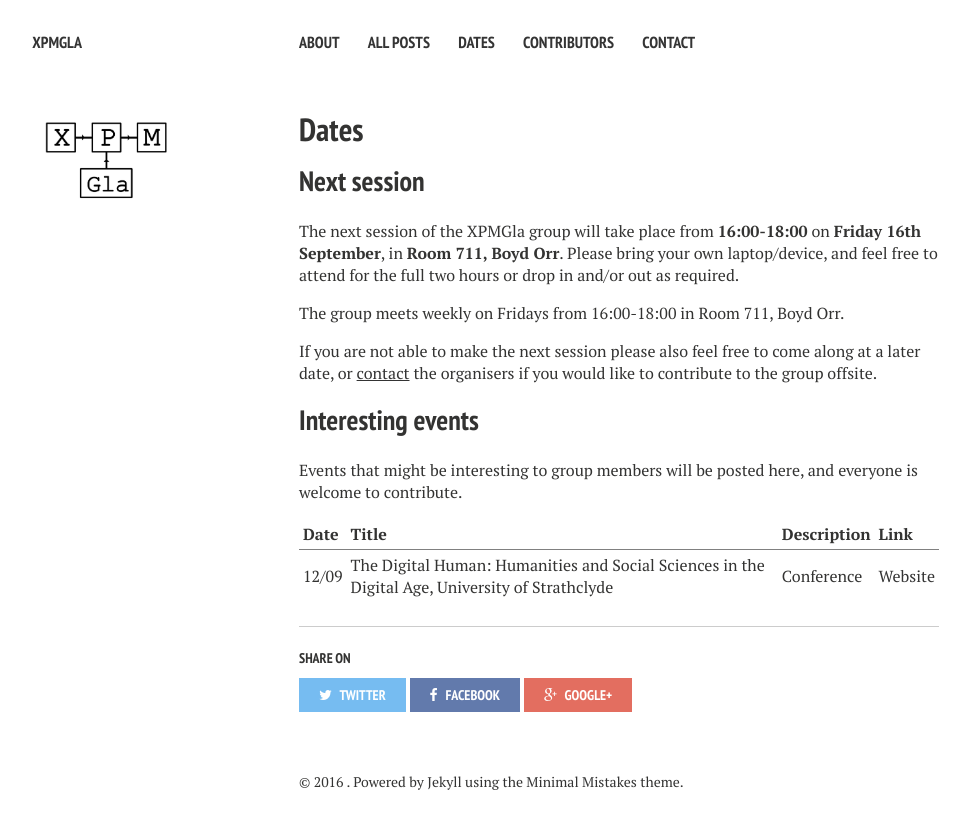
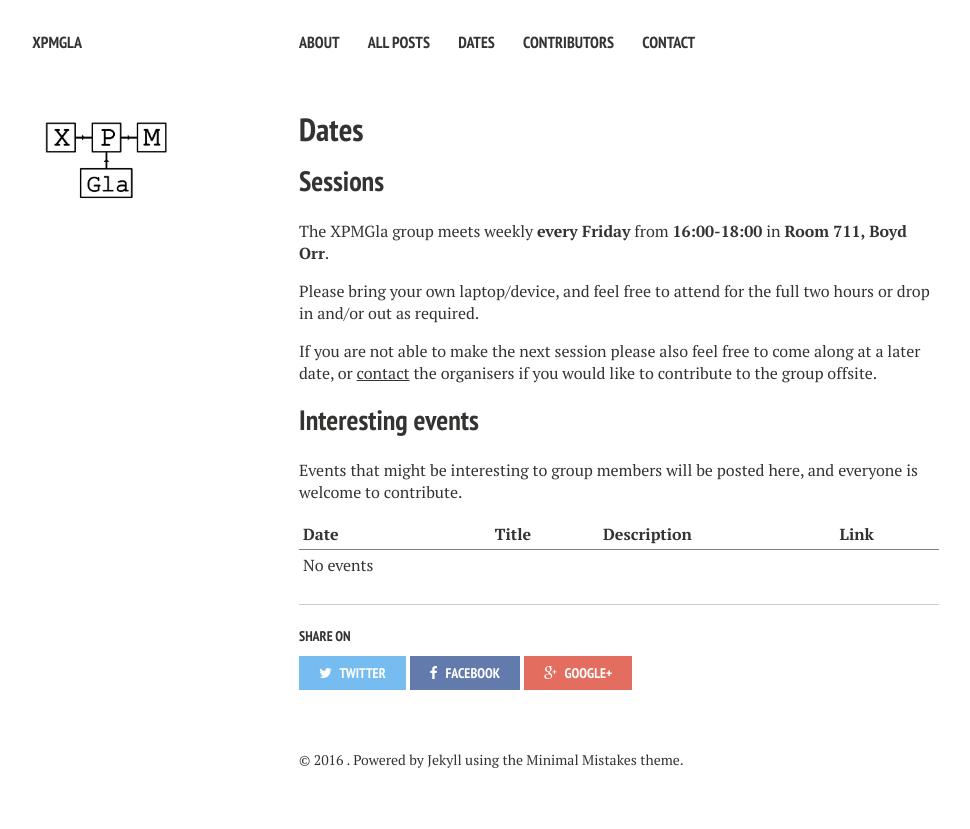
Before and after one commit to stujampur/xpmgla.github.io, a Jekyll site: the page built from dates/index.md, in a window 1280 px wide. Shown: the top 829 px of the page, without its empty margins (21-991 px from the left). Built offline with Jekyll 4.4.1, drawn with Linux system fonts in a browser that asks for light colours; nearby versions of some CDN libraries.

Commit message:
type-os/dates

```diff
--- a/_data/authors.yml
+++ b/_data/authors.yml
@@ -68,7 +68,7 @@ mbelhu:
   web: m-hidalgo.com
   email:
   bio: 2nd Year Ph.D. student in museum studies at HATII. I'm working on a definition of digital narratives in art museums centered in online exhibitions and publications.
-  interests: <ul><li>Museum studies</li><li>Storytelling and narratology</li><li>Enhancing my coding skills and probably getting started with programming languages (Phyton, ruby)</li><li>Visualisation</li><li>Digital publishing and project management</li><li>Agile methods and user experience research</li></ul>
+  interests: <ul><li>Museum studies</li><li>Storytelling and narratology</li><li>Enhancing my coding skills and probably getting started with programming languages (Python, ruby)</li><li>Visualisation</li><li>Digital publishing and project management</li><li>Agile methods and user experience research</li></ul>
   avatar: mbelhu.jpg
   twitter: MaribelHU
   google:
--- a/dates/index.md
+++ b/dates/index.md
@@ -5,13 +5,11 @@ modified: 2014-07-31T13:23:02.362000-04:00
 excerpt: "Upcoming timetable and important events"
 ---
 
-## Next session
+## Sessions
 
-The next session of the XPMGla group will take place from **16:00-18:00** on **Friday 16th September**, in **Room 711, Boyd Orr**. Please bring your own laptop/device, and feel free to attend for the full two hours or drop in and/or out as required.
+The XPMGla group meets weekly **every Friday** from **16:00-18:00** in **Room 711, Boyd Orr**.
 
-
-The group meets weekly on Fridays from 16:00-18:00 in Room 711, Boyd Orr.
-
+Please bring your own laptop/device, and feel free to attend for the full two hours or drop in and/or out as required.
 
 If you are not able to make the next session please also feel free to come along at a later date, or [contact]({{ site.url }}/contact/) the organisers if you would like to contribute to the group offsite.
 
@@ -70,5 +68,5 @@ Events that might be interesting to group members will be posted here, and every
 
 |Date|Title|Description|Link
 |:---|:---|:---|:---|
-|12/09|The Digital Human: Humanities and Social Sciences in the Digital Age, University of Strathclyde|Conference|[Website](http://ewds.strath.ac.uk/Default.aspx?alias=ewds.strath.ac.uk/digihass2016)|
+|No events|
 {: rules="groups"}
```
